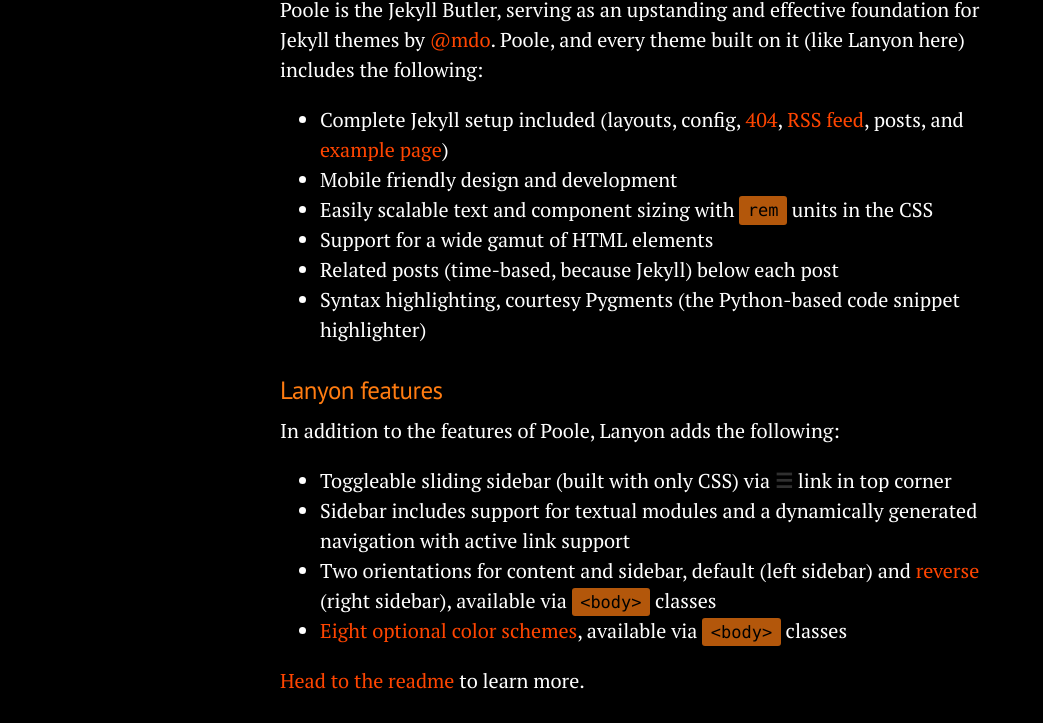
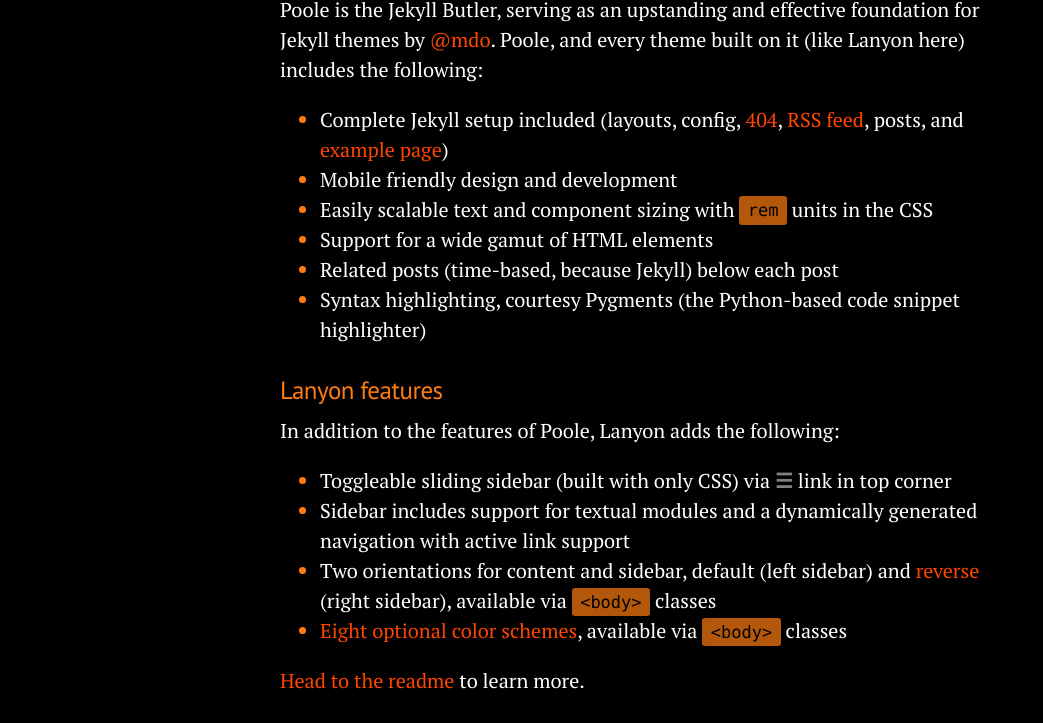
Before and after one commit to seii/seii.github.io, a Jekyll site: the page built from index.html, in a window 1280 px wide. Shown: the part 369-1092 px from the top of the page, without its empty margins (0-1043 px from the left). Built offline with Jekyll 4.4.1, drawn with Linux system fonts in a browser that asks for light colours; the list of posts is cut into pages by our own code.

Commit message:
Further dark mode changes for poole.css

```diff
--- a/public/css/poole.css
+++ b/public/css/poole.css
@@ -110,7 +110,7 @@
 }
 
 strong {
-  color: #303030;
+  color: rgba(255,255,255,.5);
 }
 
 
@@ -118,6 +118,10 @@
 ul, ol, dl {
   margin-top: 0;
   margin-bottom: 1rem;
+}
+
+::marker {
+  color: #ff7c11;
 }
 
 dt {
@@ -139,7 +143,7 @@
 abbr {
   font-size: 85%;
   font-weight: bold;
-  color: #555;
+  color: rgba(255,255,255,.5);
   text-transform: uppercase;
 }
 abbr[title] {
@@ -248,7 +252,7 @@
 }
 tbody tr:nth-child(odd) td,
 tbody tr:nth-child(odd) th {
-  background-color: #f9f9f9;
+  background-color: rgba(255,255,255,.2);
 }
 
 
```
